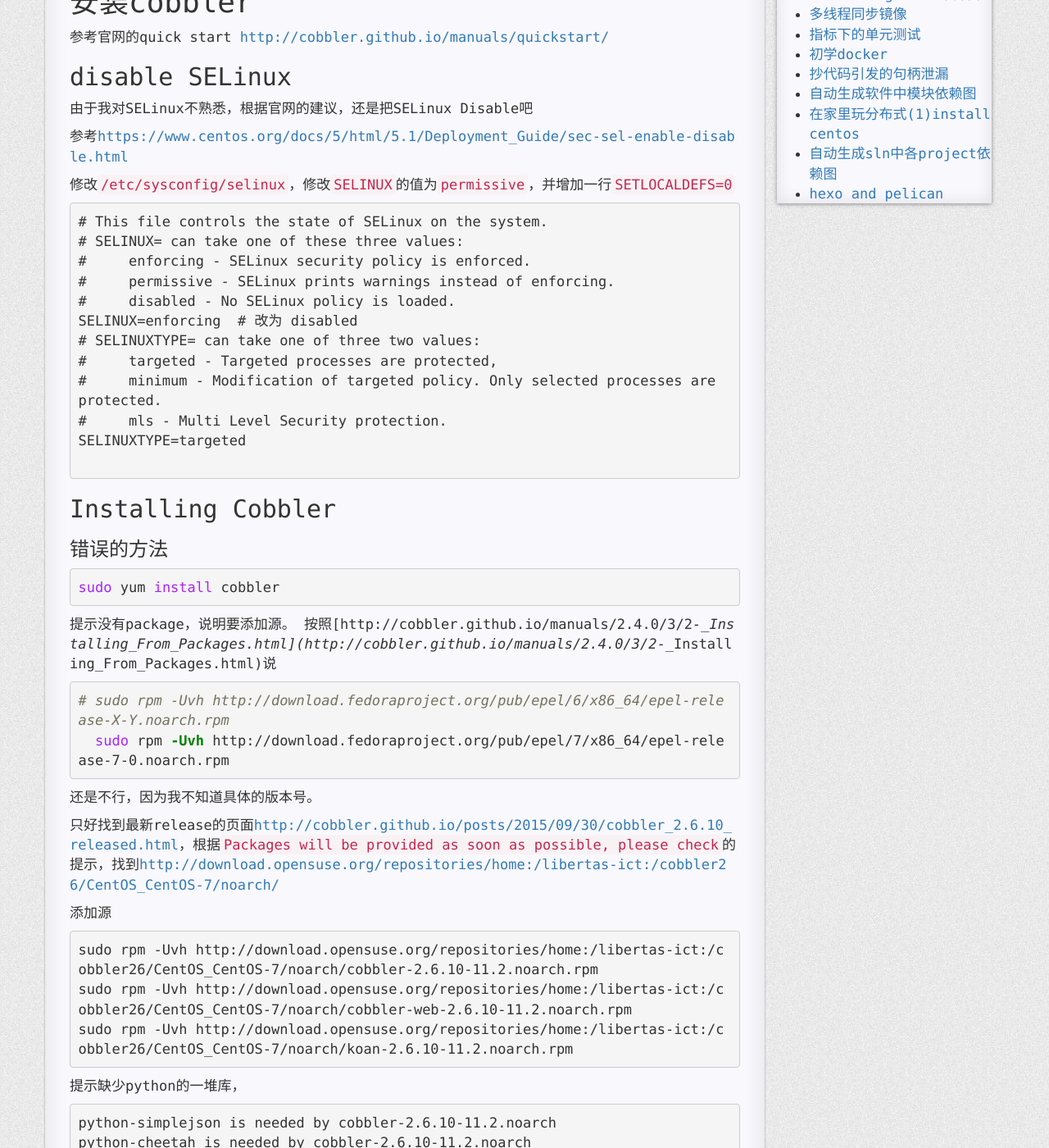
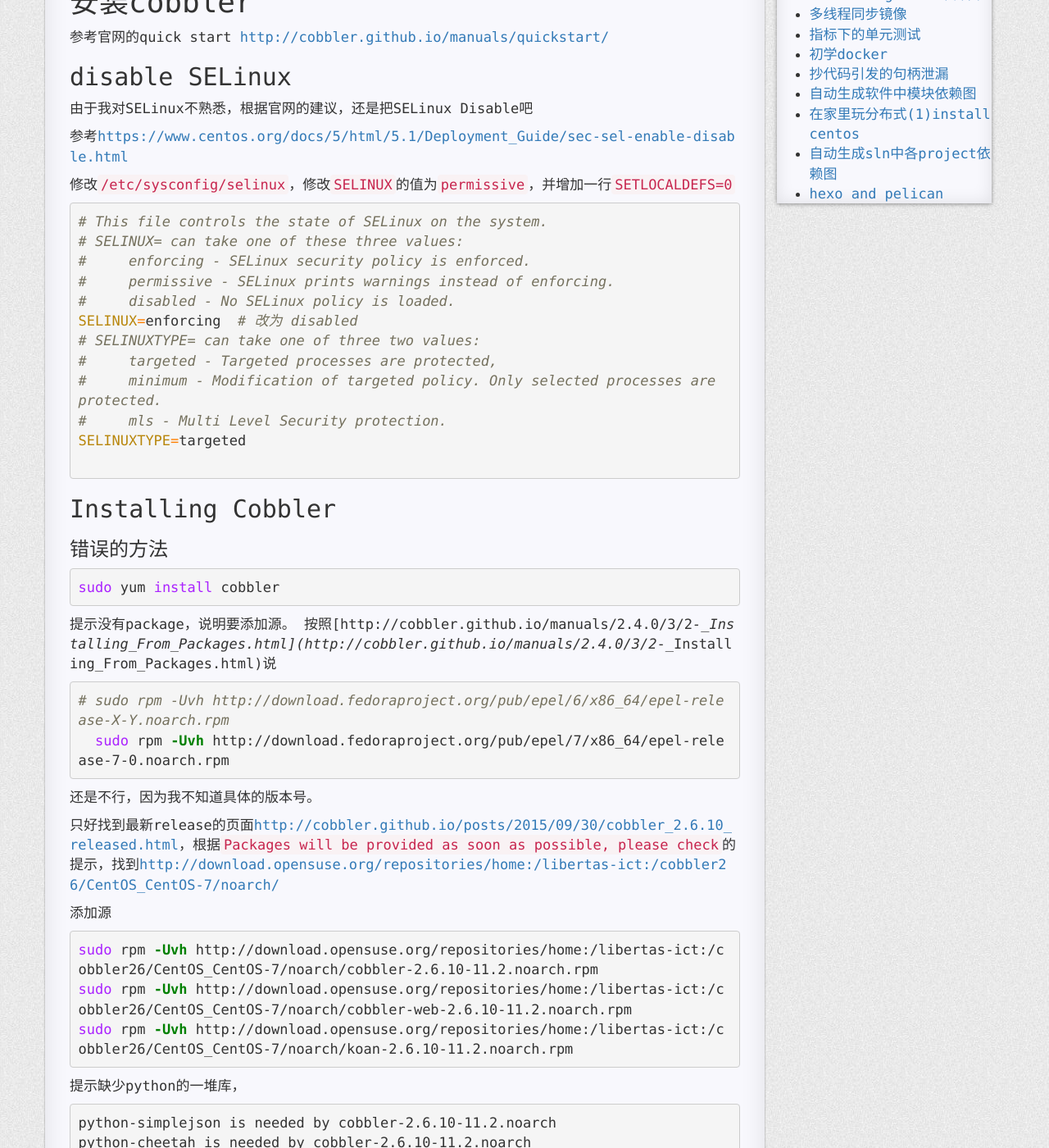
Before and after one commit to CodeJuan/codejuan.github.io2, a Jekyll site: the page built from _posts/2015-11-01-cobbler.md, in a window 1280 px wide and 1400 px high, scrolled down 518 px. Shown: the whole window at 82% size. Built offline with Jekyll 4.4.1, drawn with Linux system fonts in a browser that asks for light colours; nearby versions of some CDN libraries; Markdown is read by kramdown in place of the engine named in the settings; comment, search, counter and statistics services are not loaded.

Commit message:
Update 2015-11-01-cobbler.md

````diff
--- a/_posts/2015-11-01-cobbler.md
+++ b/_posts/2015-11-01-cobbler.md
@@ -37,7 +37,7 @@ description:
 
 修改`/etc/sysconfig/selinux`，修改`SELINUX`的值为`permissive`，并增加一行`SETLOCALDEFS=0`
 
-```
+```sh
 # This file controls the state of SELinux on the system.
 # SELINUX= can take one of these three values:
 #     enforcing - SELinux security policy is enforced.
@@ -56,7 +56,7 @@ SELINUXTYPE=targeted
 
 ### 错误的方法
 
-```bash
+```sh
 sudo yum install cobbler
 ```
 
@@ -74,7 +74,7 @@ sudo yum install cobbler
 
 添加源
 
-```
+```sh
 sudo rpm -Uvh http://download.opensuse.org/repositories/home:/libertas-ict:/cobbler26/CentOS_CentOS-7/noarch/cobbler-2.6.10-11.2.noarch.rpm
 sudo rpm -Uvh http://download.opensuse.org/repositories/home:/libertas-ict:/cobbler26/CentOS_CentOS-7/noarch/cobbler-web-2.6.10-11.2.noarch.rpm
 sudo rpm -Uvh http://download.opensuse.org/repositories/home:/libertas-ict:/cobbler26/CentOS_CentOS-7/noarch/koan-2.6.10-11.2.noarch.rpm
@@ -94,7 +94,7 @@ python-cheetah is needed by cobbler-2.6.10-11.2.noarch
 
 Make sure you have the EPEL repository enabled on your system:
 
-```bash
+```sh
 yum -y install epel-release
 yum repolist
 # sudo curl -o cobbler30.repo http://download.opensuse.org/repositories/home:/libertas-ict:/cobbler30/CentOS_CentOS-7/home:libertas-ict:cobbler30.repo
@@ -102,7 +102,7 @@ yum repolist
 
 接下来
 
-```bash
+```sh
 yum install cobbler cobbler-web
 ```
 
@@ -126,7 +126,7 @@ server: 192.168.161.51
 ```
 
 
-```bash
+```sh
 sudo service httpd start
 sudo service xinetd start
 sudo service cobblerd start
@@ -139,7 +139,7 @@ sudo chkconfig httpd on
 
 检查配置
 
-```bash
+```sh
 sudo cobbler check
 ```
 
@@ -208,7 +208,7 @@ default_password_crypted: “$1$‘bihan$bndMeAmxTpT0ldGYQoRSw0″
 
 改完之后运行
 
-```bash
+```sh
 sudo service cobblerd restart
 sudo cobbler sync
 # 再check一下
@@ -219,7 +219,7 @@ sudo cobbler check
 
 下载并挂载iso
 
-```bash
+```sh
 wget wget http://mirrors.sina.cn/centos/7/isos/x86_64/CentOS-7-x86_64-Minimal-1503-01.iso
 
 #sudo mount -t iso9660 -o loop,ro ./CentOS-7-x86_64-Minimal-1503-01.iso /mnt
@@ -249,7 +249,7 @@ Exception Info:
 
 删除
 
-```bash
+```sh
 sudo cobbler profile remove --name=centos7-x86_64
 sudo cobbler distro remove --name=centos7-x86_64
 ```
````
